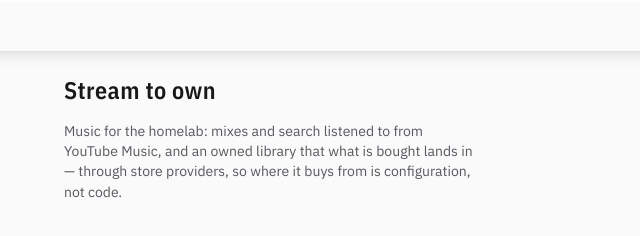
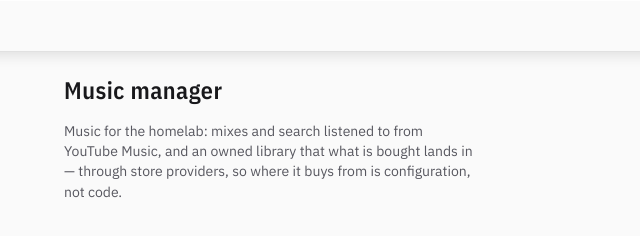
Before and after one commit to jmelahman/music, a plain HTML site: page web/index.html in a window 1280 px wide. Shown: the full height of the page, 320-960 px from the left. Drawn offline with Linux system fonts and the light colour scheme; files that its build step writes are made by us from their sources; no server answers; files whose address does not match are found by name.

Commit message:
chore(music): call it a music manager
The tagline names the app rather than its philosophy, which the intro
paragraph keeps in prose.

```diff
--- a/web/index.html
+++ b/web/index.html
@@ -26,7 +26,7 @@
 
   <main>
     <section class="intro" aria-labelledby="tagline">
-      <h2 id="tagline" class="tagline">Stream to own</h2>
+      <h2 id="tagline" class="tagline">Music manager</h2>
       <p>
         Music for the homelab: mixes and search listened to from YouTube
         Music, and an owned library that what is bought lands in &mdash;
```
Also changed, not shown: web/manifest.webmanifest, 1 other file.
